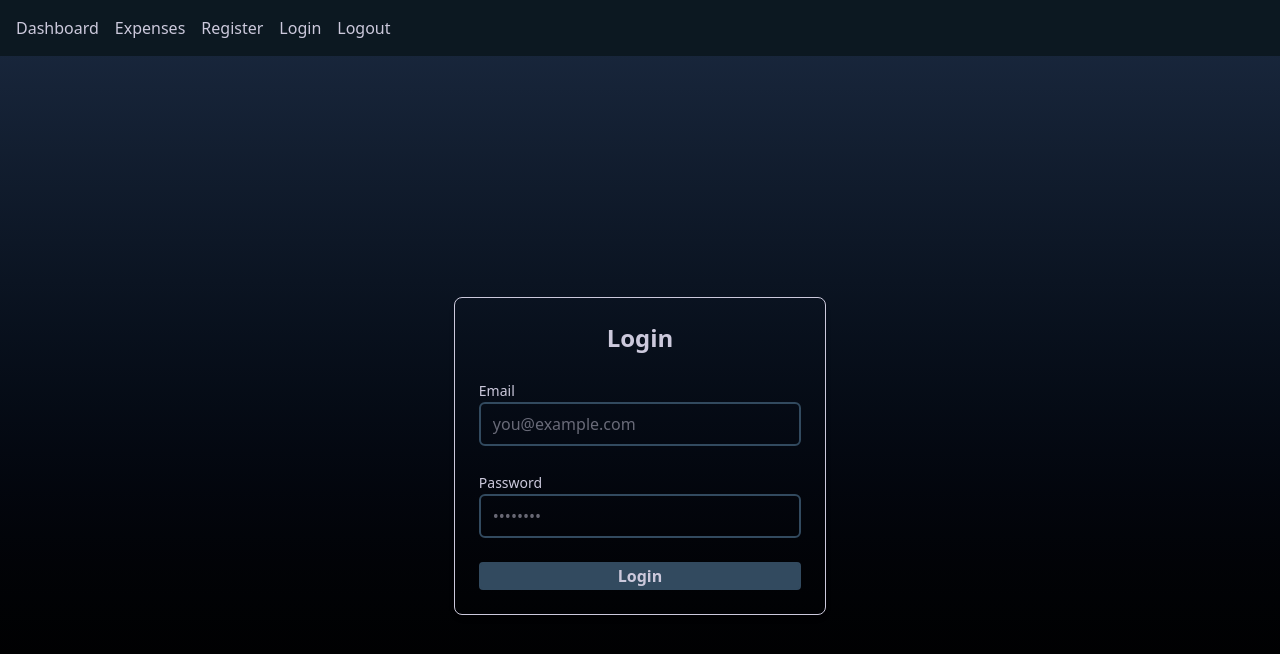
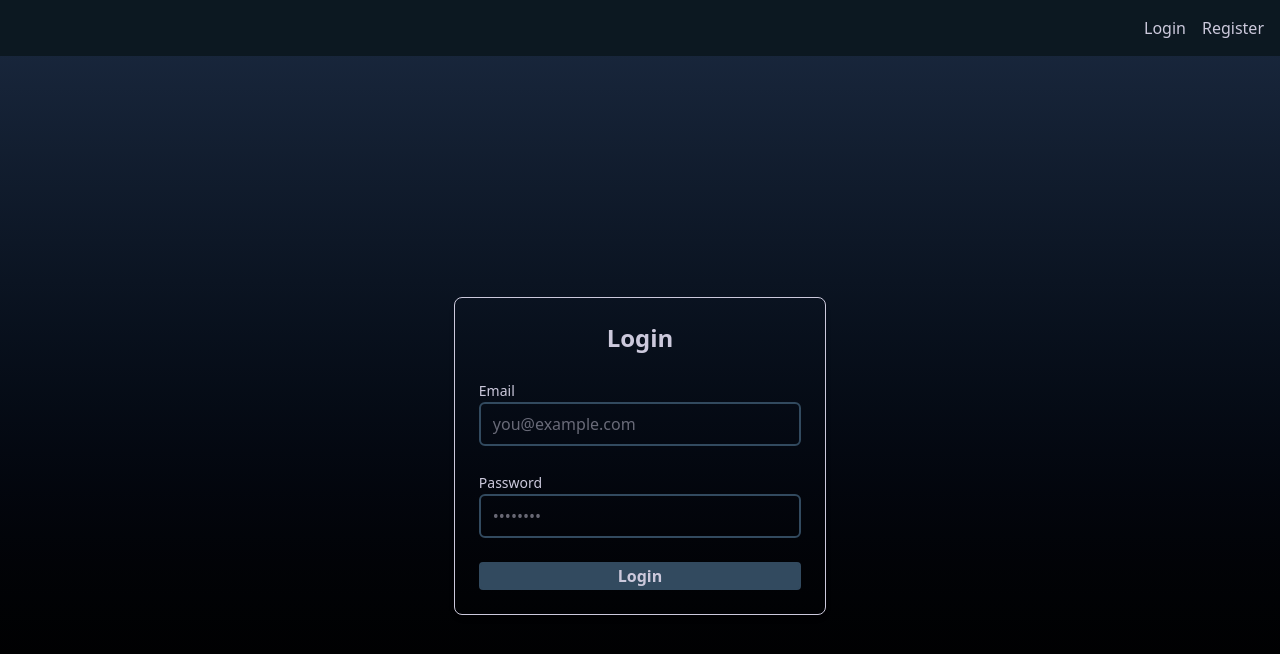
Before and after one commit to Sreesanth-01/smart_expense_tracker-frontend, a React (Vite) app: page / in a window 1280 px wide. Shown: the top 654 px of the page. Built offline with nearby package versions, Linux system fonts and the light colour scheme.

Commit message:
refactor: Login visiblity in navbar

```diff
--- a/src/components/layout/Navbar.jsx
+++ b/src/components/layout/Navbar.jsx
@@ -3,15 +3,25 @@ import {Link} from 'react-router-dom'
 import AuthContext from '../../context/AuthContext'
 
 const Navbar = () => {
-  const {logout} = useContext(AuthContext);
+  const {isAuthenticated, logout} = useContext(AuthContext);
+
   return (
     <nav className='flex w-full gap-4 p-4 bg-[#0C1821] text-[#CCC9DC]'>
-      <Link to="/dashboard">Dashboard</Link>
-      <Link to="/expenses">Expenses</Link>
-      <Link to="/register">Register</Link>
+      {isAuthenticated ? (
+        <div className='flex gap-4'>
+          <Link to="/dashboard">Dashboard</Link>
+          <Link to="/expenses">Expenses</Link>
+          <button onClick={logout}>Logout</button>
+        </div>
+      ):
+      (
 
-      <Link to="/login">Login</Link>
-      <button onClick={logout}>Logout</button>
+      <div className='flex gap-4 ml-auto'>
+        <Link to="/login">Login</Link>
+
+        <Link to="/register">Register</Link>
+      </div>
+      )}
     </nav>
   )
 }
--- a/src/context/AuthContext.jsx
+++ b/src/context/AuthContext.jsx
@@ -15,7 +15,7 @@ export const AuthProvider = ({children}) =>{
     const logout = () =>{
         localStorage.removeItem("token");
         setIsAuthenticated(false);
-        <Navigate to="/login" />
+        <Navigate to="/pages/login" />
     }
 
     return(
--- a/src/pages/Login.jsx
+++ b/src/pages/Login.jsx
@@ -28,6 +28,7 @@ const Login = () => {
 
       navigate("/dashboard");
 
+
       console.log("token",res.data.token);
     } catch (err) {
       console.error(err.response?.data || err.message);
--- a/src/pages/Register.jsx
+++ b/src/pages/Register.jsx
@@ -1,6 +1,8 @@
 import React, { useState } from 'react'
 import Input from '../components/common/Input';
 import { registerUser } from '../api/authApi';
+
+
 const Register = () => {
   const [form,setForm] = useState({
     name:"",
@@ -24,6 +26,7 @@ const Register = () => {
     try {
       const res = await registerUser(form);
       console.log("Registered: ",res.data);
+
     } catch (err) {
       console.error(err.response ?.data || err.message);
     }
```
